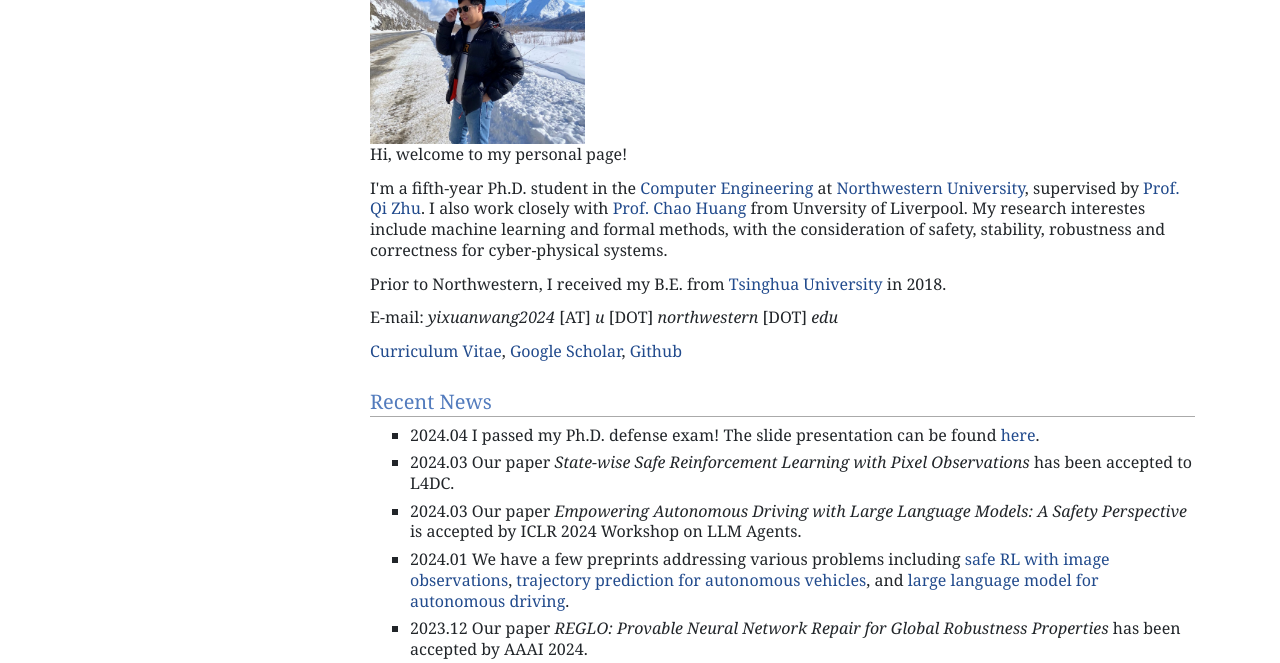
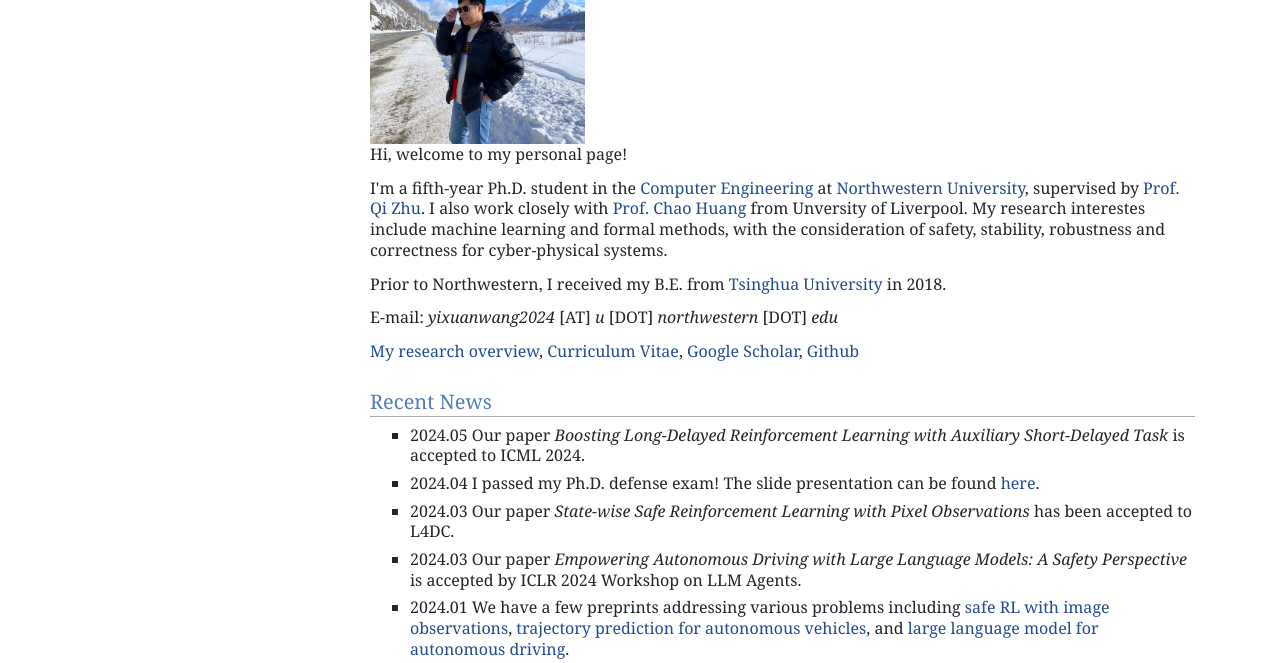
Before and after one commit to wangyixu14/wangyixu14.github.io, a plain HTML site: page index.html in a window 1280 px wide. Shown: the part 129-792 px from the top of the page. Drawn offline with nearby package versions, Linux system fonts and the light colour scheme; some packages are replaced by stand-ins of ours.

Commit message:
icml2024

```diff
--- a/index.html
+++ b/index.html
@@ -45,9 +45,11 @@ I also work closely with <a href="https://chaohuang2018.github.io/main/"  >Prof.
 My research interestes include machine learning and formal methods, with the consideration of safety, stability, robustness and correctness for cyber-physical systems.</p>
 <p>Prior to Northwestern, I received my B.E. from <a href="https://www.tsinghua.edu.cn/en/"  >Tsinghua University</a> in 2018. </p>
 <p>E-mail: <em>yixuanwang2024</em> [AT] <em>u</em> [DOT] <em>northwestern</em> [DOT] <em>edu</em></p>
-<p><a href="https://drive.google.com/file/d/1chJN_gegGosRQJgd9K9ENWtQvT9dFm-D/view?usp=sharing,"  >Curriculum Vitae</a>, <a href="https://scholar.google.com/citations?user=7qP5C-kAAAAJ&amp;hl=en"  >Google Scholar</a>, <a href="https://github.com/wangyixu14"  >Github</a></p>
+<p><a href="https://docs.google.com/presentation/d/1Cfqv72o_JV8rAlubpwbeIrwAbOjJZZ4W/edit?usp=sharing&amp;ouid=105851085244503351919&amp;rtpof=true&amp;sd=true"  >My research overview</a>, <a href="https://drive.google.com/file/d/1chJN_gegGosRQJgd9K9ENWtQvT9dFm-D/view?usp=sharing,"  >Curriculum Vitae</a>, <a href="https://scholar.google.com/citations?user=7qP5C-kAAAAJ&amp;hl=en"  >Google Scholar</a>, <a href="https://github.com/wangyixu14"  >Github</a></p>
 <h2>Recent News</h2>
 <ul>
+<li><p>2024.05   Our paper <em>Boosting Long-Delayed Reinforcement Learning with Auxiliary Short-Delayed Task</em> is accepted to ICML 2024.</p>
+</li>
 <li><p>2024.04   I passed my Ph.D. defense exam! The slide presentation can be found <a href="https://docs.google.com/presentation/d/1Cfqv72o_JV8rAlubpwbeIrwAbOjJZZ4W/edit?usp=sharing&amp;ouid=105851085244503351919&amp;rtpof=true&amp;sd=true"  >here</a>.</p>
 </li>
 <li><p>2024.03   Our paper <em>State-wise Safe Reinforcement Learning with Pixel Observations</em> has been accepted to L4DC. </p>
```
Also changed, not shown: 1 other file.
